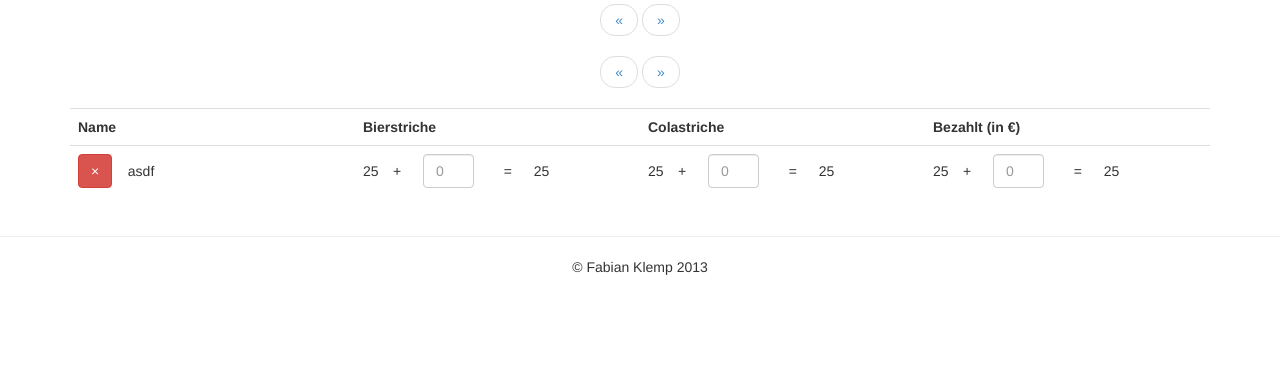
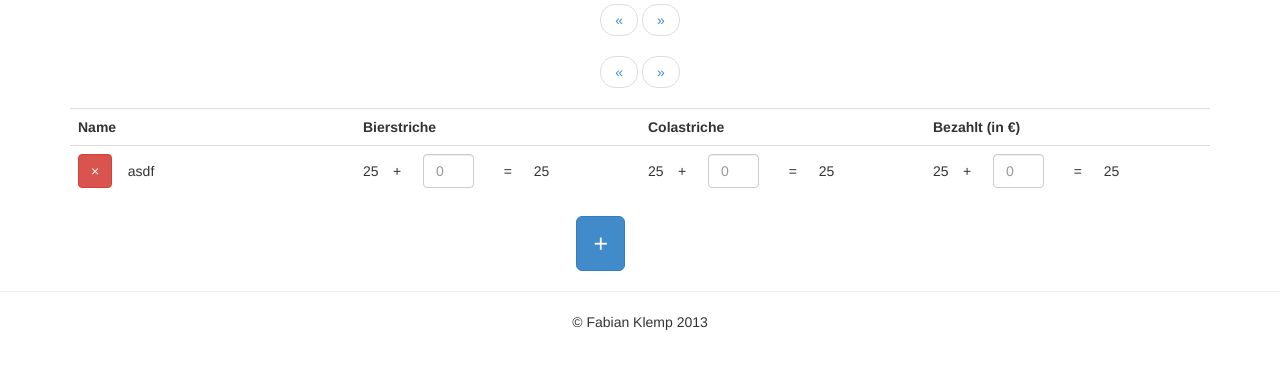
Before and after one commit to Faerbit/getraenkewart.de, a Django app: template getraenke/templates/getraenke/manage.html in a window 1280 px wide. Shown: the part 130-499 px from the top of the page. Run offline with Django 3.2, Linux system fonts and the light colour scheme; the template is opened without the code that fills it, so the values that code supplies are empty.

Commit message:
Nearly completed front end work on the manage page

```diff
--- /dev/null
+++ b/getraenke/static/getraenke/js/application.js
@@ -0,0 +1,13 @@
+$(document).ready(function() {
+    $('input').on('input', function() {
+        var summe = parseInt($(this).parent().parent().find('#summand').text()) + parseInt($(this).val())
+        if (isNaN(summe))
+            summe = $(this).parent().parent().find('#summand').text()
+        $(this).parent().parent().find("#summe").text(summe);
+    });
+    $('#add-button').on("click", function() {
+        var content = '<tr><td><div class="row"> <div class="col-md-2"><button class="btn btn-success">&#10004;</button></div><p class="form-control-static col-md-10">asdf</p></div><td></td><td></td><td></td></tr>';
+        $('.table tr:last').after(content);
+        $(this).remove()
+    });
+});
--- a/getraenke/templates/getraenke/manage.html
+++ b/getraenke/templates/getraenke/manage.html
@@ -1,5 +1,8 @@
 {% extends "getraenkewart/base.html" %}
 {% block content %}
+
+{% load staticfiles %}
+<script type="text/javascript" src="{% static 'getraenke/js/application.js' %}"></script>
 
 <h2 style="text-align:center;">Verwalten</h2>
 
@@ -19,54 +22,41 @@
 <form class="form-horizontal" role="form">
     <div class="container">
         <table class="table table-hover">
+            <tr>
             <th style="width:25%;">Name</th><th style="width:25%;">Bierstriche</th>
             <th style="width:25%;">Colastriche</th><th style="width:25%;">Bezahlt (in €)</th>
-            <tr>
-                <!--td><div class="row"> <div class="col-md-2"><button class="btn btn-danger">&times;</button></div>
-                    <p class="form-control-static col-md-10">asdf</p></div></td>
-                <td><div class="row">
-                    <div class="col-md-3"><input class="form-control" id="previous" type="text" placeholder="25" disable></div>
-                    <div class="col-md-1"><p class="form-control-static">+</p></div>
-                    <div class="col-md-3"><input class="form-control" id="previous" type="text" placeholder="0"></div>
-                    <div class="col-md-1"><p class="form-control-static">=</p></div>
-                    <div class="col-md-3"><input class="form-control" id="previous" type="text" placeholder="25" disable></div>
-                </td-->
+            </tr>
             <tr>
                 <td><div class="row"> <div class="col-md-2"><button class="btn btn-danger">&times;</button></div>
-                    <p class="form-control-static col-md-10">asdf</p></div></td>
+                    <p class="form-control-static col-md-10">asdf</p></div>
+                </td>
                 <td><div class="row">
-                    <div class="col-md-1"><p id ="summand1" class="form-control-static">25</p></div>
+                    <div class="col-md-1"><p id ="summand" class="form-control-static">25</p></div>
                     <div class="col-md-1"><p class="form-control-static">+</p></div>
-                    <div style="width:27%;" class="col-md-1"><input class="form-control" id="summand2" type="text" placeholder="0" disable></div>
+                    <div style="width:27%;" class="col-md-1"><input class="form-control" type="text" placeholder="0" disable></div>
                     <div class="col-md-1"><p class="form-control-static">=</p></div>
                     <div class="col-md-1"><p id="summe" class="form-control-static">25</p></div>
                 </td>
                 <td><div class="row">
-                    <div class="col-md-1"><p class="form-control-static">25</p></div>
+                    <div class="col-md-1"><p id ="summand" class="form-control-static">25</p></div>
                     <div class="col-md-1"><p class="form-control-static">+</p></div>
-                    <div style="width:27%;" class="col-md-1"><input class="form-control" id="previous" type="text" placeholder="0" disable></div>
+                    <div style="width:27%;" class="col-md-1"><input class="form-control" type="text" placeholder="0" disable></div>
                     <div class="col-md-1"><p class="form-control-static">=</p></div>
-                    <div class="col-md-1"><p class="form-control-static">25</p></div>
+                    <div class="col-md-1"><p id="summe" class="form-control-static">25</p></div>
                 </td>
                 <td><div class="row">
-                    <div class="col-md-1"><p class="form-control-static">25</p></div>
+                    <div class="col-md-1"><p id ="summand" class="form-control-static">25</p></div>
                     <div class="col-md-1"><p class="form-control-static">+</p></div>
-                    <div style="width:27%;" class="col-md-1"><input class="form-control" id="previous" type="text" placeholder="0" disable></div>
+                    <div style="width:27%;" class="col-md-1"><input class="form-control" type="text" placeholder="0" disable></div>
                     <div class="col-md-1"><p class="form-control-static">=</p></div>
-                    <div class="col-md-1"><p class="form-control-static">25</p></div>
+                    <div class="col-md-1"><p id="summe" class="form-control-static">25</p></div>
                 </td>
-            <tr>
+            </tr>
         </table>
+        <div class="col-md-1 col-md-offset-5">
+            <button type="button" id="add-button" class="btn btn-primary btn-lg" style="font-size:25px; float:right;">+</button>
+        </div>
     </div>
 </form>
 
-<script type="text/javascript">
-    $('#summand2').on('input', function(){
-            var summe = parseInt($('#summand1').text()) + parseInt($('#summand2').val())
-            if (isNaN(summe))
-                summe = $('#summand1').text()
-            $("#summe").text(summe);
-            });
-</script>
-
 {% endblock %}
--- a/getraenkewart/templates/getraenkewart/base.html
+++ b/getraenkewart/templates/getraenkewart/base.html
@@ -10,8 +10,6 @@
     <script src="{% static 'js/jquery.min.js' %}" type="text/javascript"></script>
     <script src="{% static 'js/bootstrap.min.js' %}" type="text/javascript"></script>
 	<link rel="shortcut icon" type = "image/svg+xml" href = "{% static 'images/dpsg_lilie.svg'%}"/>
-    {% block head %}
-	{% endblock %}
 </head>
 <body>
 	<nav class="navbar navbar-default navbar-static-top" role="navigation">
```
